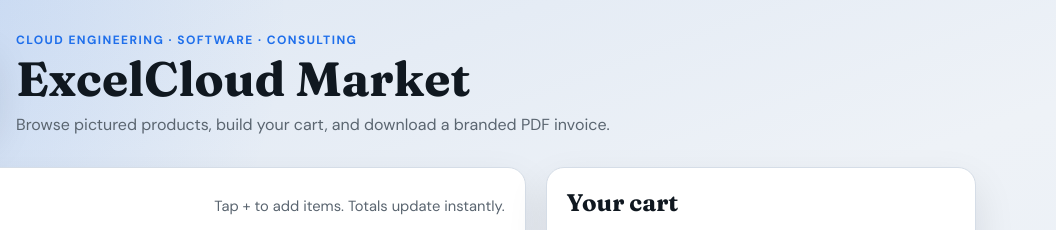
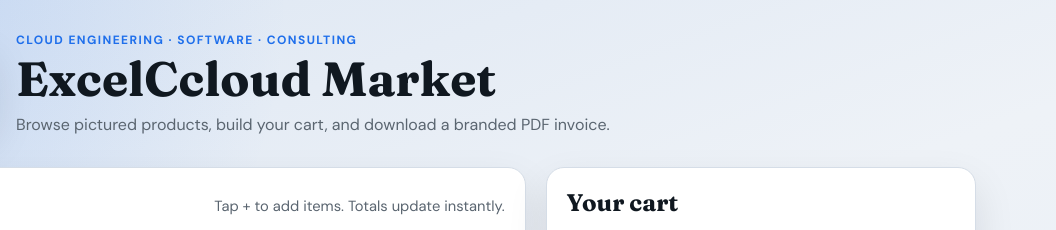
Before and after one commit to lurantDoh/observability-eks, a website: page app/public/index.html in a window 1280 px wide. Shown: the top 230 px of the page, 224-1280 px from the left. Drawn offline with Linux system fonts and the light colour scheme; no server answers.

```diff
--- a/app/public/index.html
+++ b/app/public/index.html
@@ -18,7 +18,7 @@
         <img id="brand-logo" class="brand-logo" src="/assets/logo.jpg" alt="ExcelCloud logo" />
         <div>
           <p class="eyebrow">Cloud Engineering · Software · Consulting</p>
-          <h1 id="company-name">ExcelCloud Market</h1>
+          <h1 id="company-name">ExcelCcloud Market</h1>
           <p class="lede">Browse pictured products, build your cart, and download a branded PDF invoice.</p>
         </div>
       </header>
```
